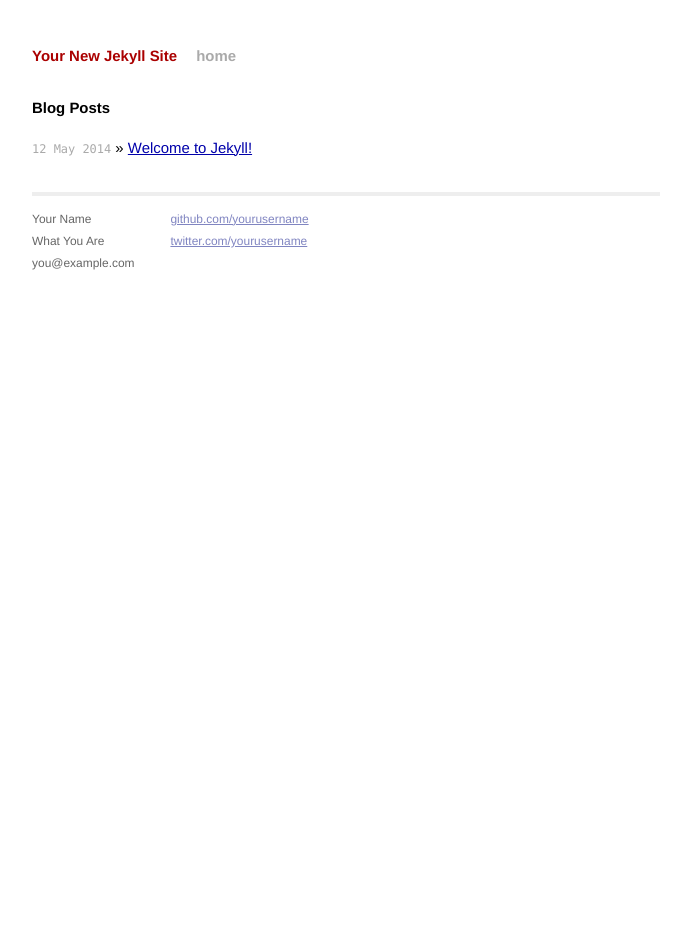
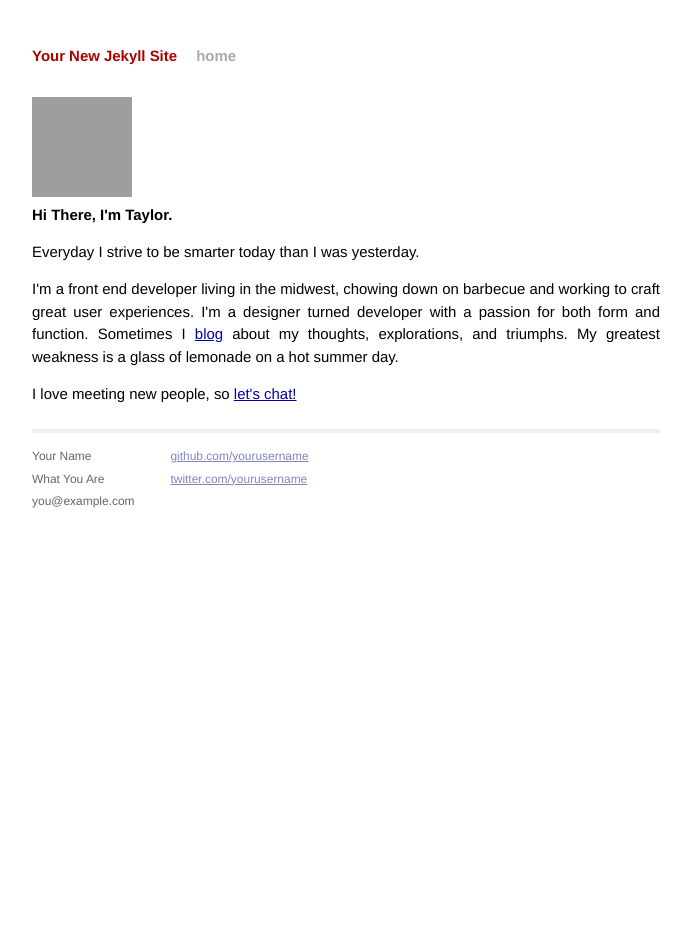
Before and after one commit to tay1orjones/tay1orjones.github.io, a Jekyll site: the page built from index.html, in a window 1280 px wide. Shown: the whole page, without its empty margins (294-985 px from the left). Built offline with Jekyll 4.4.1, drawn with Linux system fonts in a browser that asks for light colours; Markdown is read by kramdown in place of the engine named in the settings; grey boxes are pictures that could not be loaded.

Commit message:
Initial commit once I got jekyll up and running locally, time for some sleep.

```diff
--- a/_config.yml
+++ b/_config.yml
@@ -1,3 +1,5 @@
 name: Your New Jekyll Site
 markdown: redcarpet
 pygments: true
+gems:
+  - jekyll-sitemap
--- a/_layouts/post.html
+++ b/_layouts/post.html
@@ -3,7 +3,7 @@ layout: default
 ---
 <h2>{{ page.title }}</h2>
 <p class="meta">{{ page.date | date_to_string }}</p>
-TEST TEST TEST TEST2
+
 <div class="post">
 {{ content }}
 </div>
--- a/index.html
+++ b/index.html
@@ -1,13 +1,16 @@
 ---
 layout: default
-title: Your New Jekyll Site
+title: Taylor Jones
 ---
 
-<div id="home">
-  <h1>Blog Posts</h1>
-  <ul class="posts">
-    {% for post in site.posts %}
-      <li><span>{{ post.date | date_to_string }}</span> &raquo; <a href="{{ post.url }}">{{ post.title }}</a></li>
-    {% endfor %}
-  </ul>
-</div>
+<section>
+
+	<img src="profile-picture.jpg" alt="Taylor Jones, in a nice shirt smiling with an expression saying 'We could totally be friends, yeah without a doubt. Lets Hang.'" width="100" height="100"/>
+
+	<h1>Hi There, I'm Taylor.</h1>
+
+	<p>Everyday I strive to be smarter today than I was yesterday.<p>
+	<p>I'm a front end developer living in the midwest, chowing down on barbecue and working to craft great user experiences. I'm a designer turned developer with a passion for both form and function. Sometimes I <a href="#">blog</a> about my thoughts, explorations, and triumphs. My greatest weakness is a glass of lemonade on a hot summer day.</p>
+	<p>I love meeting new people, so <a href="#">let's chat!</a></p>
+
+</section>
```
Also changed, not shown: blog/index.html (added, +13 -0 lines), README.md.
